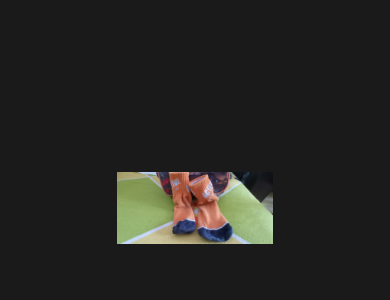
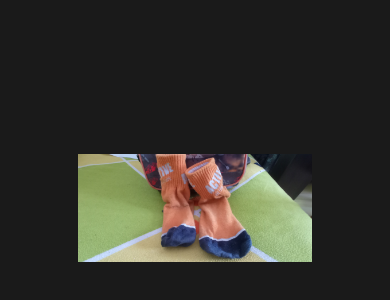
Before and after one commit to sh1marofficial/normalsndtag, a plain HTML site: page index.html in a window 390 px wide. Shown: the part 214-514 px from the top of the page. Drawn offline with Linux system fonts and the light colour scheme.

Commit message:
Update index.html

```diff
--- a/index.html
+++ b/index.html
@@ -3,10 +3,10 @@
 <head>
     <meta charset="UTF-8">
     <meta name="viewport" content="width=device-width, initial-scale=1.0">
-    <title>Normal Free Soundtag Site</title>
+    <title>Normal Soundtag</title>
     <style>
         body {
-            background-color: #1a1a1a; /* Темно-серый фон, близкий к черному */
+            background-color: #1a1a1a; /* Темно-серый фон, почти черный */
             display: flex;
             justify-content: center;
             align-items: center;
@@ -15,9 +15,17 @@
         }
         img {
             cursor: pointer;
-            width: 40vw; /* 40% ширины экрана */
+            width: 40vw; /* 40% ширины экрана для ПК */
             max-width: 400px; /* Но не больше 300px */
             height: auto;
+        }
+
+        /* Медиазапрос для телефонов */
+        @media (max-width: 768px) {
+            img {
+                width: 60vw; /* 60% ширины экрана для мобильных устройств */
+                max-width: 400px; /* Максимальный размер изображения на мобильных устройствах */
+            }
         }
     </style>
 </head>
```
